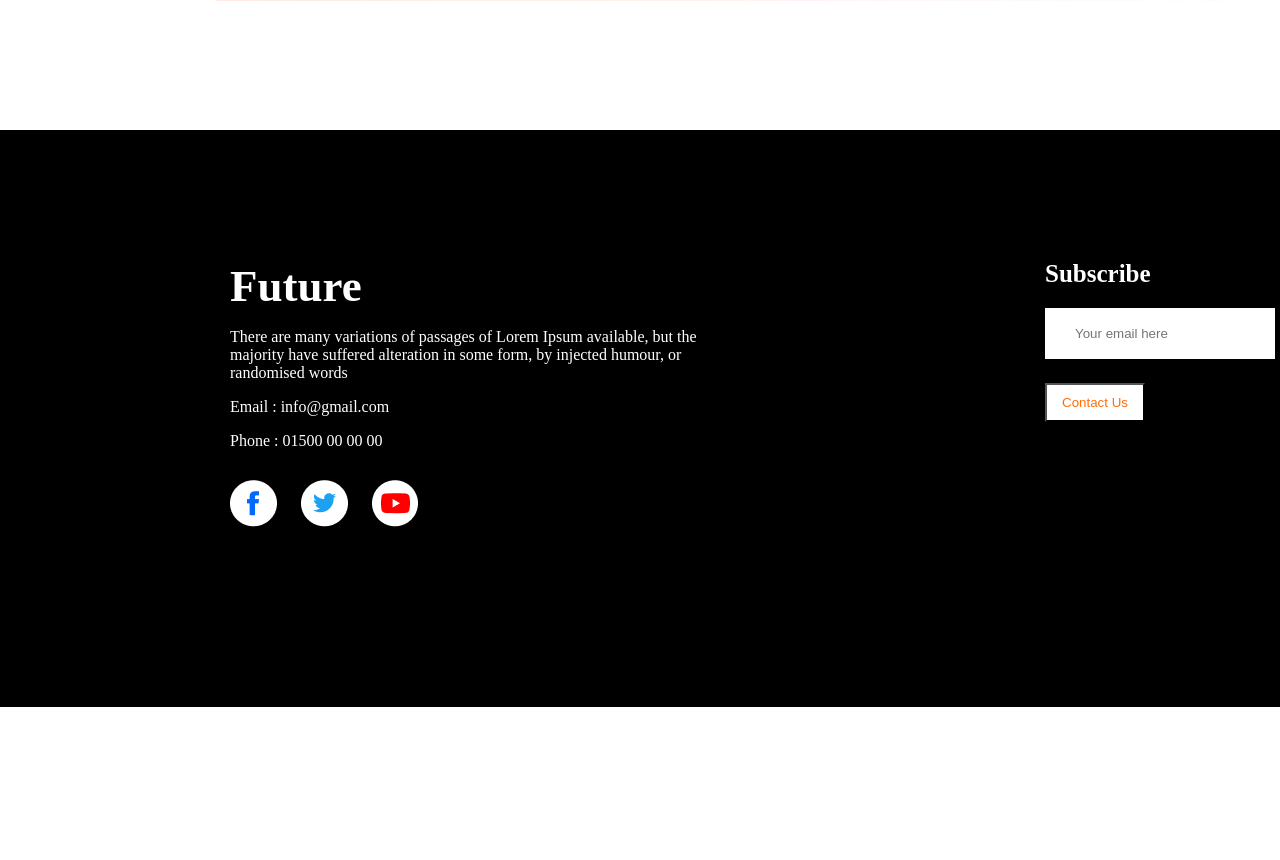
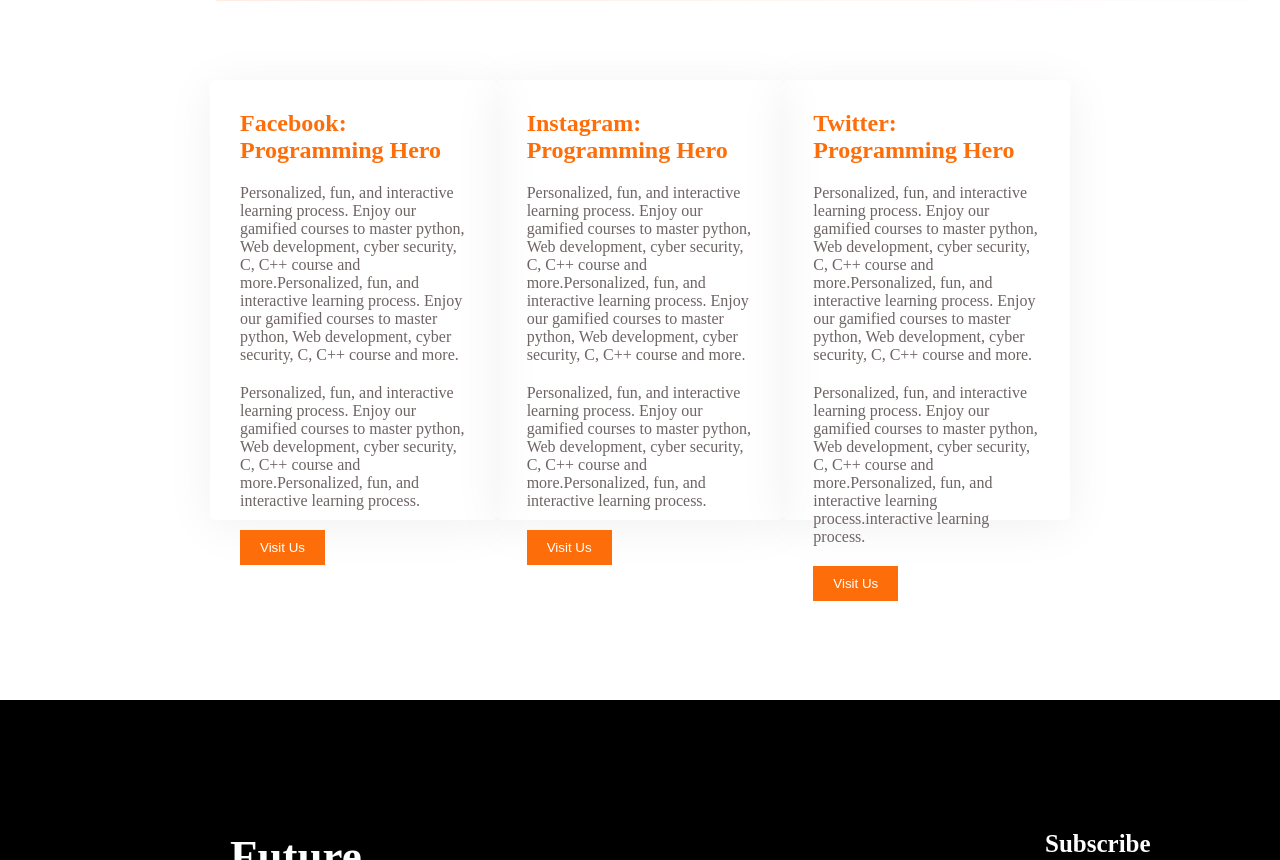
Before and after one commit to PalashHalder/new-year-new-you, a plain HTML site: page index.html in a window 1280 px wide. Shown: the part 2733-3593 px from the top of the page. Before the commit the page ends 3440 px from the top, so only its background shows below. Drawn offline with Linux system fonts and the light colour scheme.

Commit message:
extra meaningful section added

```diff
--- a/index.html
+++ b/index.html
@@ -69,6 +69,31 @@
                 <button class="btn-call">Call Now</button>
             </div>
         </section>
+        <section class="social-media">
+            <div class="card">
+                <h2 class="title">Facebook: Programming Hero</h2>
+                <p>Personalized, fun, and interactive learning process. Enjoy our gamified courses to master python, Web development, cyber security, C, C++ course and more.Personalized, fun, and interactive learning process. Enjoy our gamified courses to master python, Web development, cyber security, C, C++ course and more.</p>
+
+                <p>Personalized, fun, and interactive learning process. Enjoy our gamified courses to master python, Web development, cyber security, C, C++ course and more.Personalized, fun, and interactive learning process. </p>
+                <button>Visit Us</button>
+            </div>
+
+            <div class="card">
+                <h2 class="title">Instagram: Programming Hero</h2>
+                <p>Personalized, fun, and interactive learning process. Enjoy our gamified courses to master python, Web development, cyber security, C, C++ course and more.Personalized, fun, and interactive learning process. Enjoy our gamified courses to master python, Web development, cyber security, C, C++ course and more.</p>
+
+                <p>Personalized, fun, and interactive learning process. Enjoy our gamified courses to master python, Web development, cyber security, C, C++ course and more.Personalized, fun, and interactive learning process. </p>
+                <button>Visit Us</button>
+            </div>
+
+            <div class="card">
+                <h2 class="title">Twitter: Programming Hero</h2>
+                <p>Personalized, fun, and interactive learning process. Enjoy our gamified courses to master python, Web development, cyber security, C, C++ course and more.Personalized, fun, and interactive learning process. Enjoy our gamified courses to master python, Web development, cyber security, C, C++ course and more.</p>
+
+                <p>Personalized, fun, and interactive learning process. Enjoy our gamified courses to master python, Web development, cyber security, C, C++ course and more.Personalized, fun, and interactive learning process.interactive learning process. </p>
+                <button>Visit Us</button>
+            </div>
+        </section>
     </main>
     <footer class="footer-section">
         <div class="left-half">
--- a/style/portfolio.css
+++ b/style/portfolio.css
@@ -157,8 +157,6 @@
  ***************************************/
 
 
-
-
  .footer-section{
     background-color: black;
     height: 577px;
@@ -213,3 +211,36 @@
     background-color: #FFFFFF;
     color: #FD6E0A;
  }
+
+.social-media{
+    margin: 60px 210px 80px 210px;
+    display: flex;
+}
+ .card{
+    padding: 30px;
+    margin-top: 20px;
+    width: 300px;
+    height: 380px;
+    margin-bottom: 50px;
+    color: #FFFFFF;
+    box-shadow: 0px 6px 50px rgba(0, 0, 0, 0.06);
+    border-radius: 5px;
+ }
+
+ .card .title{
+    color: #FD6E0A;
+    margin-bottom: 20px;
+
+ }
+
+ .card p{
+    color: #6e6464;
+    margin-bottom: 20px;
+ }
+
+ .card button{
+    color: #FFFFFF;
+    background-color: #FD6E0A;
+    border: none;
+    padding: 10px 20px;
+ }
```
